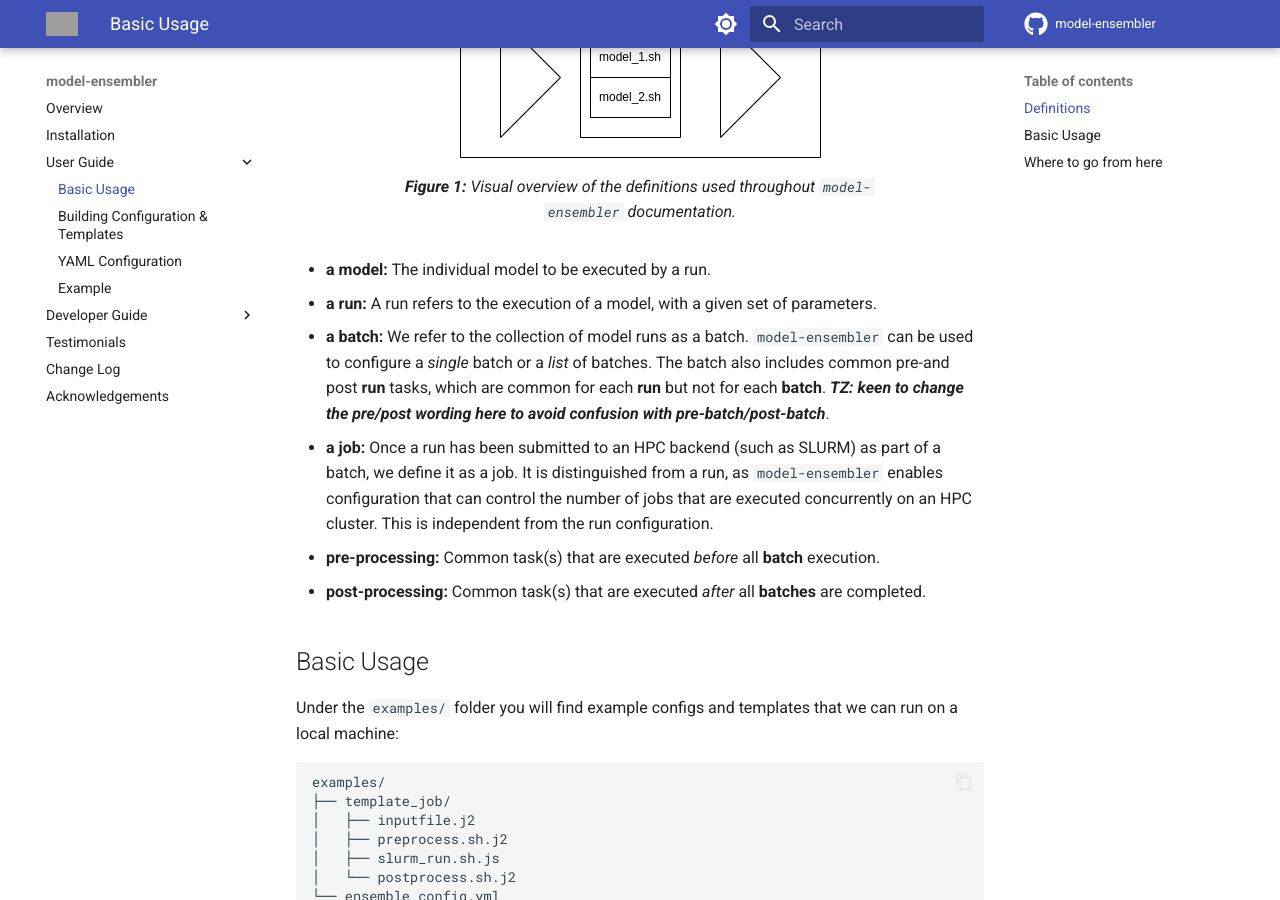
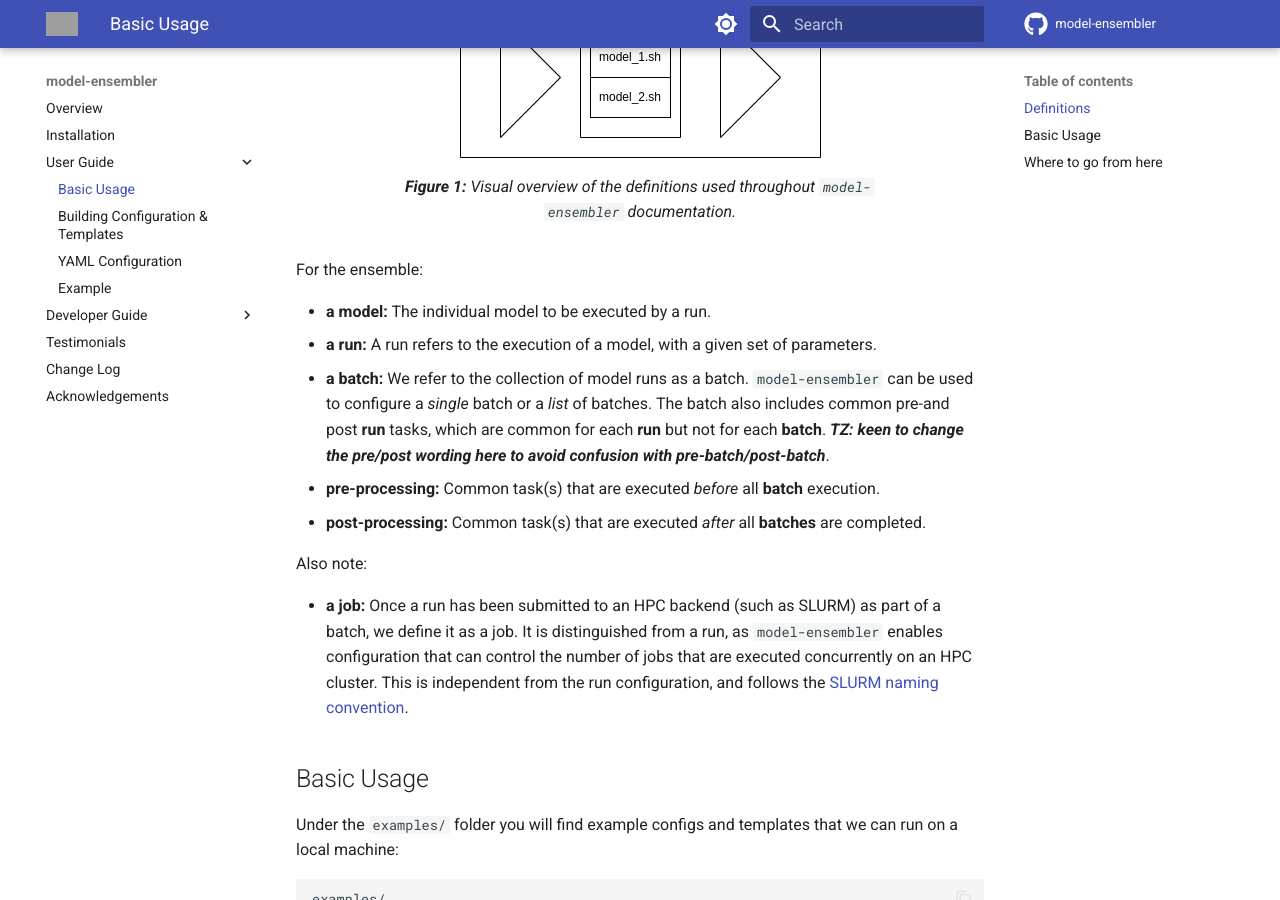
Before and after one commit to environmental-forecasting/model-ensembler, an MkDocs documentation site: the page built from docs/user/basic-usage.md, in a window 1280 px wide and 900 px high, scrolled down 887 px. Built offline with MkDocs 1.6.1 and Material for MkDocs 9.7.7, drawn with Linux system fonts in a browser that asks for light colours; comment, search, counter and statistics services are not loaded; grey boxes are pictures that could not be loaded.

Commit message:
separate job definition from the others, refer to slurm docs

```diff
--- a/docs/user/basic-usage.md
+++ b/docs/user/basic-usage.md
@@ -10,16 +10,20 @@ Before we dive into an overview of how `model-ensembler` works, some important d
 **Figure 1:** Visual overview of the definitions used throughout `model-ensembler` documentation.
 ///
 
+For the ensemble:
+
 * **a model:** The individual model to be executed by a run.
 * **a run:** A run refers to the execution of a model, with a given set of parameters.
 * **a batch:** We refer to the collection of model runs as a batch. `model-ensembler` can be used to configure a _single_ batch
 or a _list_ of batches. The batch also includes common pre-and post **run** tasks, which are common for each **run** but not for each **batch**.
 _**TZ: keen to change the pre/post wording here to avoid confusion with pre-batch/post-batch**_.
-* **a job:** Once a run has been submitted to an HPC backend (such as SLURM) as part of a batch, we define it as a job. It is distinguished from a run,
-as `model-ensembler` enables configuration that can control the number of jobs that are executed concurrently
-on an HPC cluster. This is independent from the run configuration.
 * **pre-processing:** Common task(s) that are executed _before_ all **batch** execution.
 * **post-processing:** Common task(s) that are executed _after_ all **batches** are completed.
+
+Also note:
+
+* **a job:** Once a run has been submitted to an HPC backend (such as SLURM) as part of a batch, we define it as a job. It is distinguished from a run,
+as `model-ensembler` enables configuration that can control the number of jobs that are executed concurrently on an HPC cluster. This is independent from the run configuration, and follows the [SLURM naming convention](https://slurm.schedmd.com/quickstart.html).
 
 ## Basic Usage
 
```
